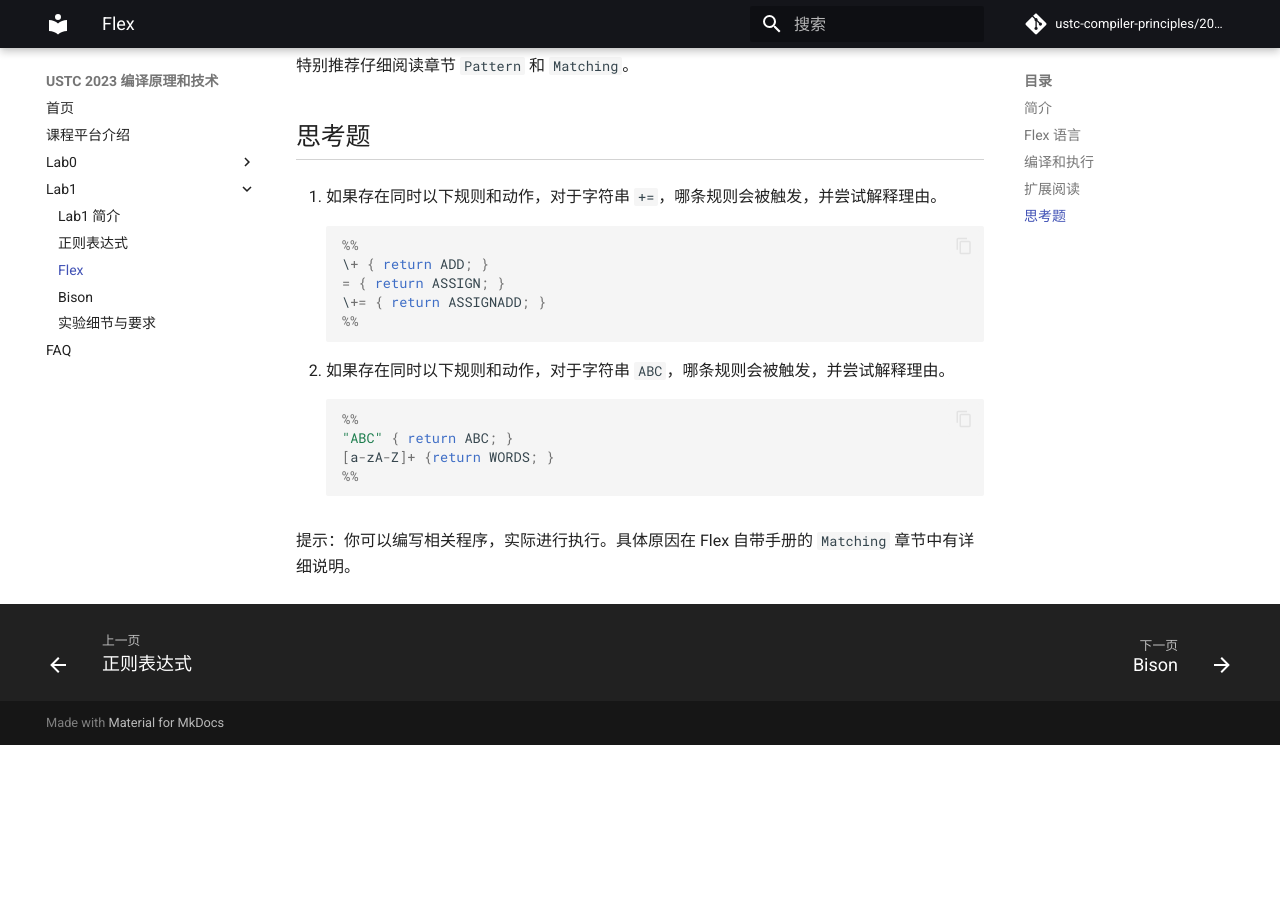
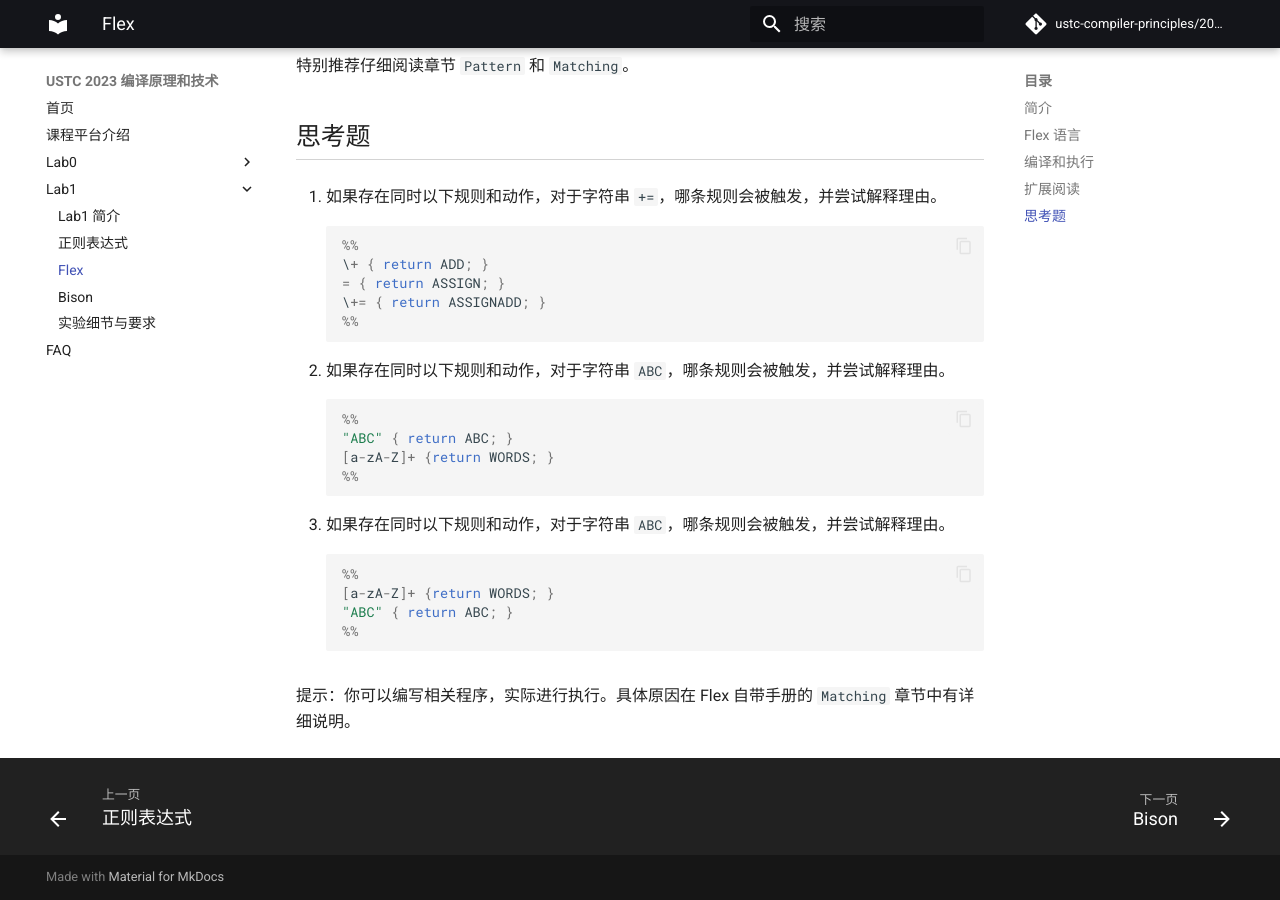
Before and after one commit to ustc-compiler-principles/2023, an MkDocs documentation site: the page built from docs/lab1/Flex.md, in a window 1280 px wide and 900 px high, scrolled down 2971 px. Built offline with MkDocs 1.6.1 and Material for MkDocs 9.7.7, drawn with Linux system fonts in a browser that asks for light colours; comment, search, counter and statistics services are not loaded; before the commit the page ends 3716 px from its top, so only the background shows below that.

Commit message:
Update Flex.md

````diff
--- a/docs/lab1/Flex.md
+++ b/docs/lab1/Flex.md
@@ -146,4 +146,13 @@ $ info flex
    %%
    ```
 
+3. 如果存在同时以下规则和动作，对于字符串 `ABC`，哪条规则会被触发，并尝试解释理由。
+
+   ```c
+   %%
+   [a-zA-Z]+ {return WORDS; }
+   "ABC" { return ABC; }
+   %%
+   ```
+
 提示：你可以编写相关程序，实际进行执行。具体原因在 Flex 自带手册的 `Matching` 章节中有详细说明。
````
